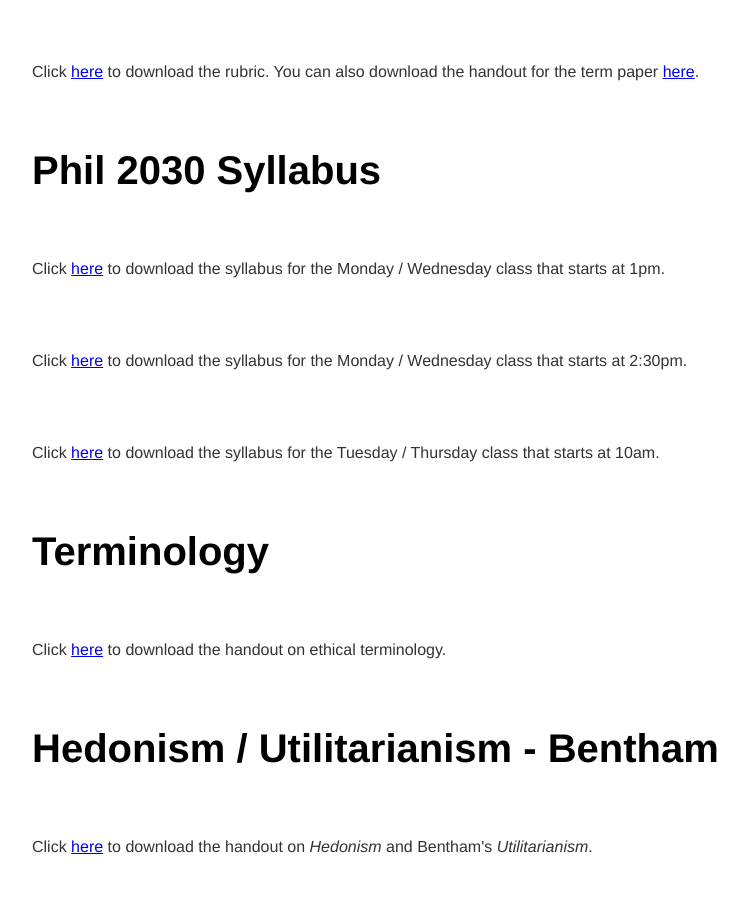
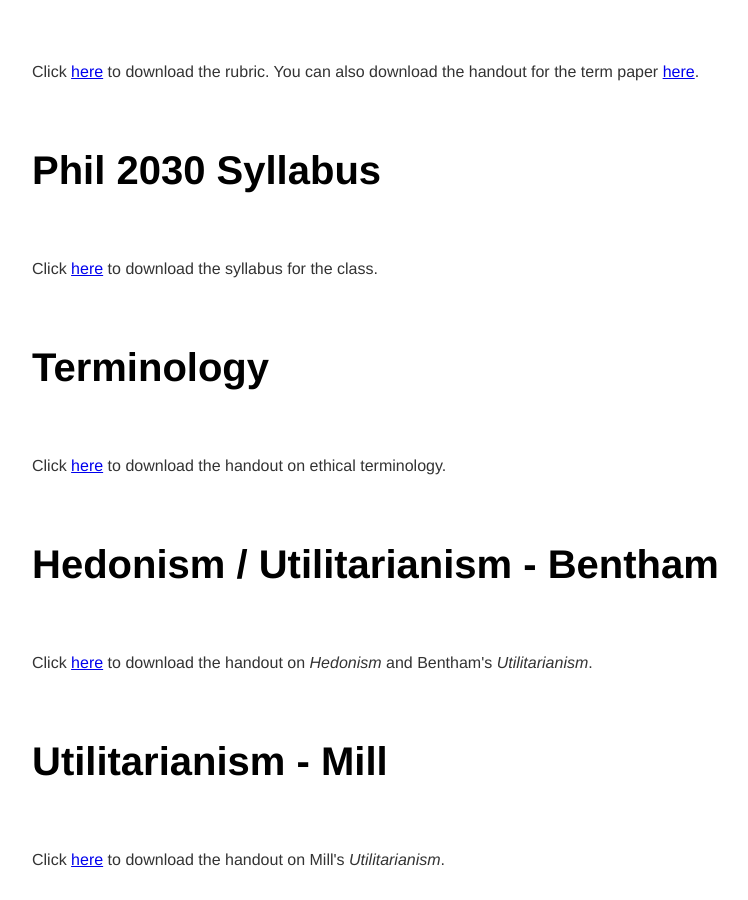
Before and after one commit to kevinjpatton/kevinjpatton.github.io, a Jekyll site: the page built from teaching/phil_2030/index.html, in a window 1280 px wide and 900 px high, scrolled down 352 px. Shown: the whole window, without its empty margins (160-908 px from the left). Built offline with Jekyll 4.4.1, drawn with Linux system fonts in a browser that asks for light colours; Markdown is read by kramdown in place of the engine named in the settings.

Commit message:
Update index.html

```diff
--- a/teaching/phil_2030/index.html
+++ b/teaching/phil_2030/index.html
@@ -8,9 +8,7 @@
 <p>Click <a href="/teaching/phil1020/Phil_Paper_Rubric.pdf" target="_blank">here</a> to download the rubric.  You can also download the handout for the term paper <a href="/teaching/phil_2030/HandoutFinalPaper.pdf" target="_blank">here</a>.</p>
 <h1>Phil 2030 Syllabus</h1>
 <p>Click <a href="/teaching/phil_2030/Phil2030_Syllabus_Spring2020.pdf
-" target="_blank">here</a> to download the syllabus for the Monday / Wednesday class that starts at 1pm.</p>
-<p>Click <a href="/teaching/phil_2030/Phil2030_SyllabusMW2.pdf" target="_blank">here</a> to download the syllabus for the Monday / Wednesday class that starts at 2:30pm.</p>
-<p>Click <a href="/teaching/phil_2030/Phil2030_SyllabusTR.pdf" target="_blank">here</a> to download the syllabus for the Tuesday / Thursday class that starts at 10am.</p>
+" target="_blank">here</a> to download the syllabus for the class.</p>
 <h1>Terminology</h1>
 <p>Click <a href="/teaching/phil_2030/KeyTerms.pdf" target="_blank">here</a> to download the handout on ethical terminology.</p>
 <h1>Hedonism / Utilitarianism - Bentham</h1>
```
